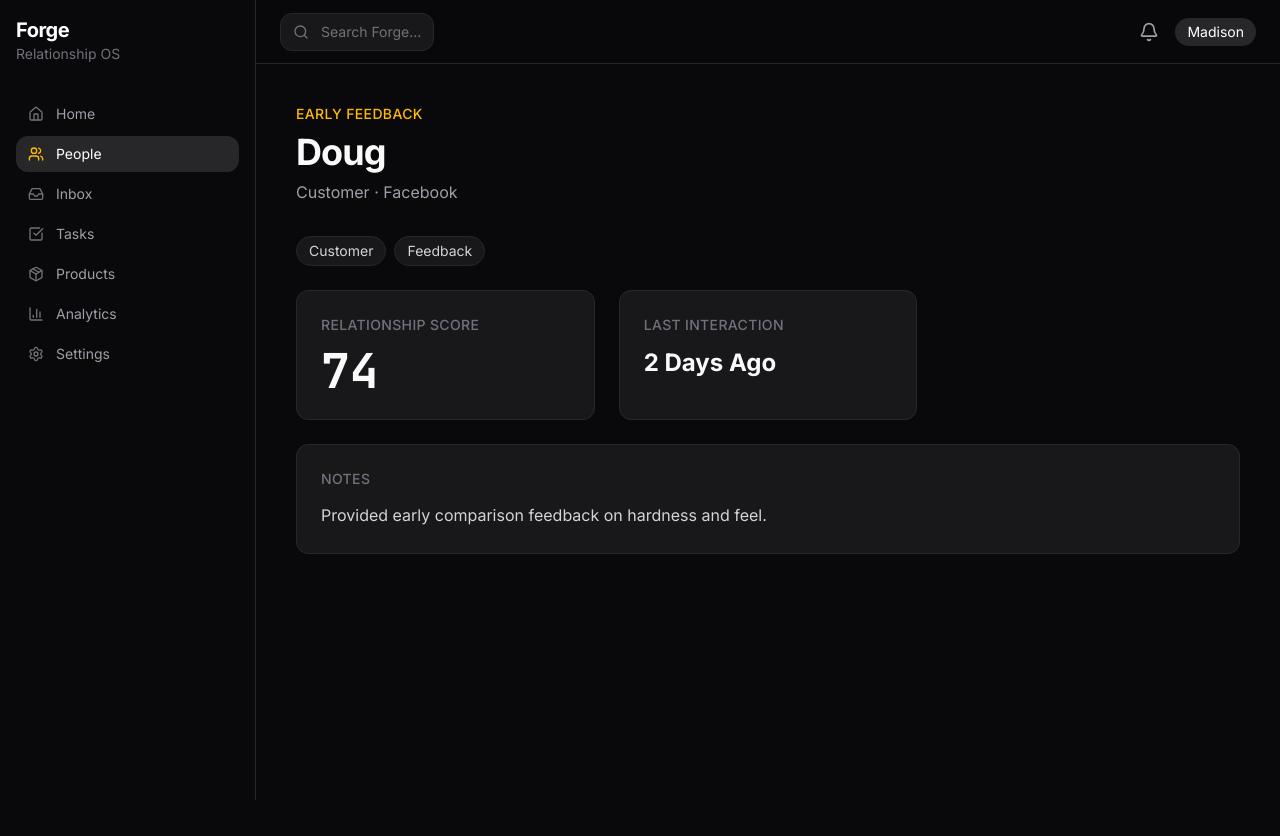
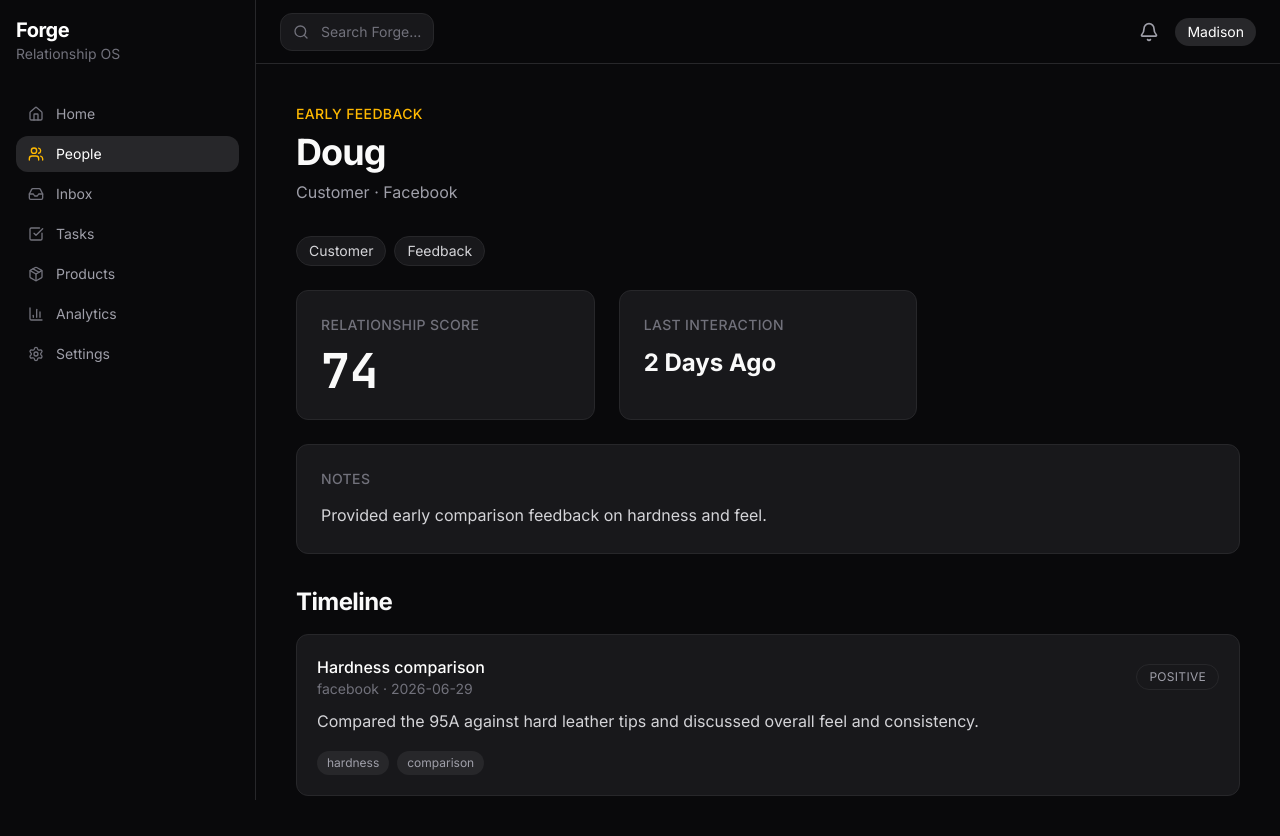
Before and after one commit to matwood18/forge-os, a Next.js app: page /people/doug in a window 1280 px wide. Before the commit the page ends 800 px from the top, so only its background shows below. Built offline with nearby package versions, Linux system fonts and the light colour scheme.

Commit message:
Add person interaction timelines

```diff
--- a/app/people/[slug]/page.tsx
+++ b/app/people/[slug]/page.tsx
@@ -1,4 +1,6 @@
 import { notFound } from "next/navigation"
+
+import { getInteractionsForPerson } from "@/lib/interaction-service"
 import { getPerson } from "@/lib/person-service"
 
 interface PersonPageProps {
@@ -14,6 +16,8 @@ export default async function PersonPage({ params }: PersonPageProps) {
   if (!person) {
     notFound()
   }
+
+  const personInteractions = getInteractionsForPerson(person.slug)
 
   return (
     <div className="max-w-7xl p-10">
@@ -42,7 +46,7 @@ export default async function PersonPage({ params }: PersonPageProps) {
         ))}
       </div>
 
-      <div className="grid gap-6 lg:grid-cols-3">
+      <div className="mb-8 grid gap-6 lg:grid-cols-3">
         <div className="rounded-xl border border-zinc-800 bg-zinc-900 p-6">
           <h2 className="text-sm font-medium uppercase tracking-wide text-zinc-500">
             Relationship Score
@@ -73,6 +77,52 @@ export default async function PersonPage({ params }: PersonPageProps) {
           </p>
         </div>
       </div>
+
+      <section>
+        <h2 className="mb-4 text-2xl font-bold tracking-tight">
+          Timeline
+        </h2>
+
+        <div className="space-y-4">
+          {personInteractions.map((interaction) => (
+            <div
+              key={interaction.id}
+              className="rounded-xl border border-zinc-800 bg-zinc-900 p-5"
+            >
+              <div className="mb-2 flex items-center justify-between gap-4">
+                <div>
+                  <p className="font-medium text-white">
+                    {interaction.subject}
+                  </p>
+
+                  <p className="text-sm text-zinc-500">
+                    {interaction.source} · {interaction.createdAt}
+                  </p>
+                </div>
+
+                <span className="rounded-full border border-zinc-800 px-3 py-1 text-xs uppercase tracking-wide text-zinc-400">
+                  {interaction.sentiment}
+                </span>
+              </div>
+
+              <p className="leading-7 text-zinc-300">
+                {interaction.body}
+              </p>
+
+              <div className="mt-4 flex flex-wrap gap-2">
+                {interaction.tags.map((tag) => (
+                  <span
+                    key={tag}
+                    className="rounded-full bg-zinc-800 px-2.5 py-1 text-xs text-zinc-400"
+                  >
+                    {tag}
+                  </span>
+                ))}
+              </div>
+            </div>
+          ))}
+        </div>
+      </section>
     </div>
   )
 }
--- /dev/null
+++ b/lib/interaction-service.ts
@@ -0,0 +1,11 @@
+import { interactions } from "@/lib/interactions"
+
+export function getInteractions() {
+  return interactions
+}
+
+export function getInteractionsForPerson(personSlug: string) {
+  return interactions.filter(
+    (interaction) => interaction.personSlug === personSlug
+  )
+}
--- /dev/null
+++ b/lib/interactions.ts
@@ -0,0 +1,42 @@
+import { Interaction } from "@/types/interaction"
+
+export const interactions: Interaction[] = [
+  {
+    id: "int-001",
+    personSlug: "jay-n-jax",
+    source: "youtube",
+    direction: "incoming",
+    subject: "First impressions video",
+    body:
+      "Installed a Polydigm tip on a Predator Revo, posted first impressions, then uploaded two break-and-run videos after several hours of play.",
+    createdAt: "2026-07-01",
+    tags: ["review", "video", "installation", "break-and-run"],
+    sentiment: "positive",
+  },
+
+  {
+    id: "int-002",
+    personSlug: "elliot",
+    source: "reddit",
+    direction: "incoming",
+    subject: "95A hand installation review",
+    body:
+      "Installed the 95A without a lathe. Reported excellent chalk retention, good playability, and provided detailed installation feedback.",
+    createdAt: "2026-07-01",
+    tags: ["95A", "installation", "feedback"],
+    sentiment: "positive",
+  },
+
+  {
+    id: "int-003",
+    personSlug: "doug",
+    source: "facebook",
+    direction: "incoming",
+    subject: "Hardness comparison",
+    body:
+      "Compared the 95A against hard leather tips and discussed overall feel and consistency.",
+    createdAt: "2026-06-29",
+    tags: ["hardness", "comparison"],
+    sentiment: "positive",
+  },
+]
--- /dev/null
+++ b/types/interaction.ts
@@ -0,0 +1,17 @@
+export interface Interaction {
+  id: string
+  personSlug: string
+  source:
+    | "reddit"
+    | "facebook"
+    | "instagram"
+    | "youtube"
+    | "email"
+    | "website"
+  direction: "incoming" | "outgoing"
+  subject: string
+  body: string
+  createdAt: string
+  tags: string[]
+  sentiment: "positive" | "neutral" | "negative"
+}
```
